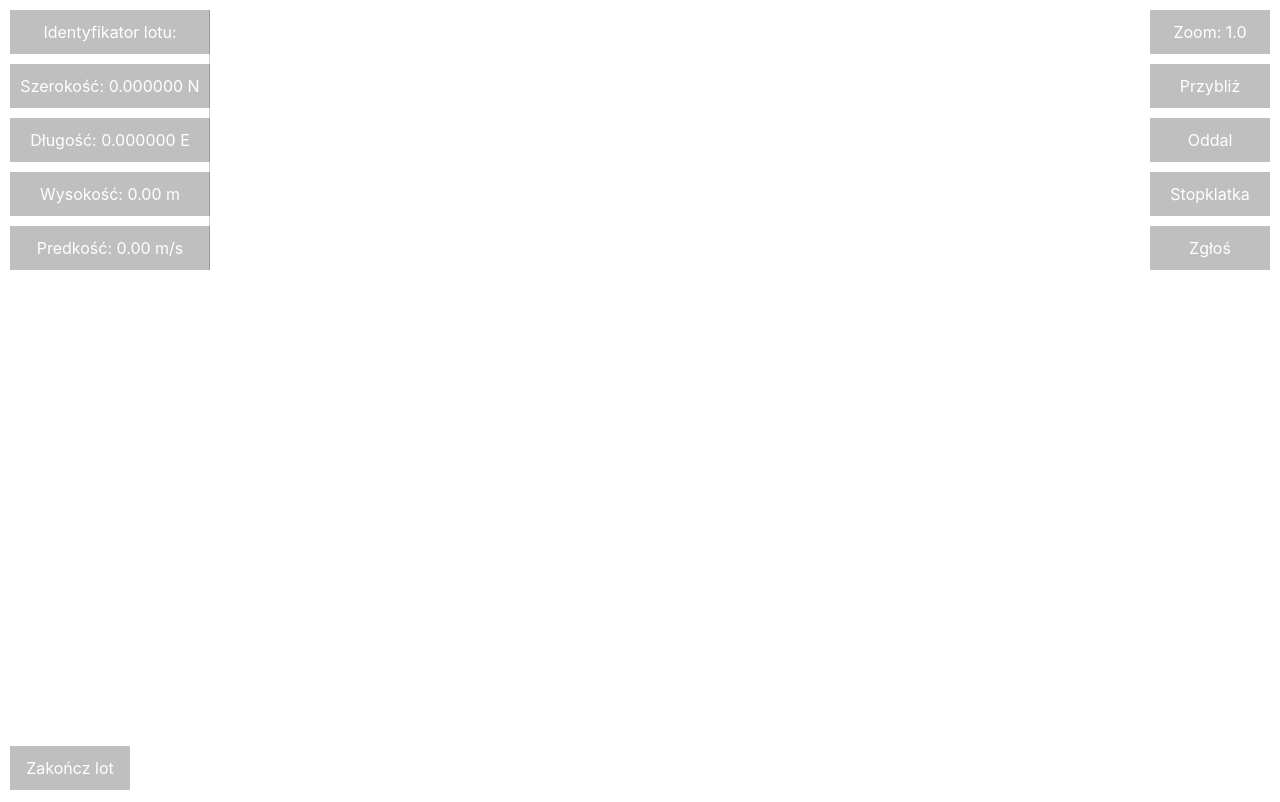
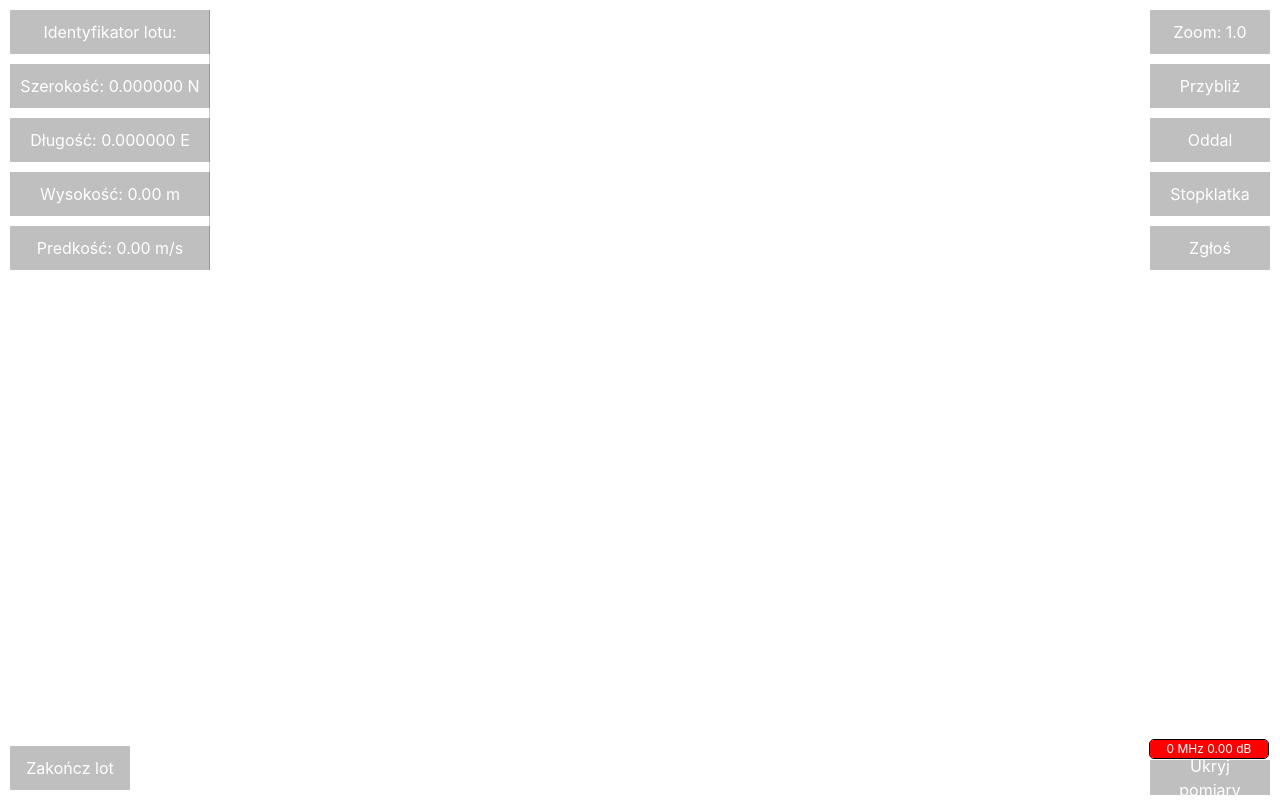
Before and after one commit to BartekFirlej/frontend-operator, a React (Create React App) app: page / in a window 1280 px wide. Built offline with nearby package versions, Linux system fonts and the light colour scheme; no server answers.

Commit message:
Added signal bars and button

```diff
--- a/src/App.js
+++ b/src/App.js
@@ -1,11 +1,13 @@
 import React, { useState, useEffect } from 'react';
 import './App.css';
 import ReportPopup from './ReportPopup';
+import SignalBar from './SignalBar';
 
 function App() {
   const [isReportPopupVisible, setReportPopupVisible] = useState(false);
+  const [isSignalContainerVisible, setSignalContainerVisible] = useState(true);
   const [ws, setWs] = useState(null);
-  const [response, setResponse] = useState({"location":{"x":0, "y":0,"z":0},"datetime":0,"velocity":0,"measurements":0});
+  const [response, setResponse] = useState({ "location": { "x": 0, "y": 0, "z": 0 }, "datetime": 0, "velocity": 0, "measurements": { "0": 0 } });
 
   useEffect(() => {
     const socket = new WebSocket("ws://localhost:8765");
@@ -30,14 +32,15 @@ function App() {
     setWs(socket);
 
     return () => {
-      if(socket.readyState ===1){
-      socket.close();
+      if (socket.readyState === 1) {
+        socket.close();
       }
     };
   }, []);
 
   return (
     <div className="App" class="m-0 p-0 w-full h-full overflow-hidden flex justify-center items-center bg-black text-center">
+
       <div id="left-panel" class="absolute top-2.5 left-2.5 gap-2.5 w-[200px] border-r border-[#ccc] flex flex-col">
         <div class="w-[200px] opacity-50 bg-[rgba(0,0,0,0.5)] text-white border-0 p-2.5 transition-opacity duration-300 z-[2] hover:opacity-100">Identyfikator lotu: <span id="flight-number"></span></div>
         <div class="w-[200px] opacity-50 bg-[rgba(0,0,0,0.5)] text-white border-0 p-2.5 transition-opacity duration-300 z-[2] hover:opacity-100">Szerokość: <span id="latitude">{response.location.x.toFixed(6)}</span> N</div>
@@ -56,13 +59,29 @@ function App() {
           Zgłoś</button>
       </div>
 
+      <div id="finish-flight-container" class="absolute bottom-2.5 left-2.5 flex flex-col gap-2.5">
+        <button id="finish-flight-button" class="w-[120px] opacity-50 bg-[rgba(0,0,0,0.5)] text-white border-0 p-2.5 cursor-pointer transition-opacity duration-300 hover:opacity-100">Zakończ lot</button>
+      </div>
+
+      {isSignalContainerVisible && (
+        <div id="signal-container" class="absolute bottom-10 right-2.5 flex flex-col">
+          {response.measurements && Object.entries(response.measurements).map(([freq, power]) => (
+            <SignalBar key={freq} freq={freq} power={power.toFixed(2)} />
+          ))}
+        </div>
+      )}
+
+      <button
+        id="signal-button"
+        onClick={() => setSignalContainerVisible(prev => !prev)}
+        className="absolute bottom-[5px] right-2.5 h-[35px] w-[120px] flex items-center justify-center opacity-50 bg-[rgba(0,0,0,0.5)] text-white border-0 p-2.5 cursor-pointer transition-opacity duration-300 hover:opacity-100"
+      >
+        {isSignalContainerVisible ? "Ukryj pomiary" : "Pokaż "}
+      </button>
+
       {isReportPopupVisible && (
         <ReportPopup onClose={() => setReportPopupVisible(false)} />
       )}
-
-      <div id="finish-flight-container" class="absolute bottom-2.5 left-2.5 flex flex-col gap-2.5">
-        <button id="finish-flight-button" class="w-[120px] opacity-50 bg-[rgba(0,0,0,0.5)] text-white border-0 p-2.5 cursor-pointer transition-opacity duration-300 hover:opacity-100">Zakończ lot</button>
-      </div>
     </div>
   );
 }
--- /dev/null
+++ b/src/SignalBar.jsx
@@ -0,0 +1,35 @@
+import React from 'react';
+
+function getSignalColor(level) {
+    if (level >= -40) return 'red';
+    if (level >= -60) return 'orange';
+    return 'green';
+}
+
+function getSignalWidth(level) {
+    const minDb = -100;
+    const maxDb = 0;
+
+    const clampedLevel = Math.max(minDb, Math.min(level, maxDb));
+
+    return Math.max(0, Math.min(100, ((clampedLevel - minDb) / (maxDb - minDb)) * 100));
+}
+
+function SignalBar({ freq, power }) {
+  const width = getSignalWidth(power);
+  const color = getSignalColor(power);
+
+  return (
+    <div class="w-[120px] h-[20px] m-[1px] border border-black rounded-[5px] relative text-white overflow-hidden text-xs" data-freq={freq}>
+      <div
+        class="h-full w-0 bg-green-500"
+        style={{ width: `${width}%`, backgroundColor: color }}
+      ></div>
+      <div class="absolute top-0 left-0 w-full h-full flex items-center justify-center px-[5px] box-border">
+        {freq} MHz {power} dB
+      </div>
+    </div>
+  );
+}
+
+export default SignalBar;
```
